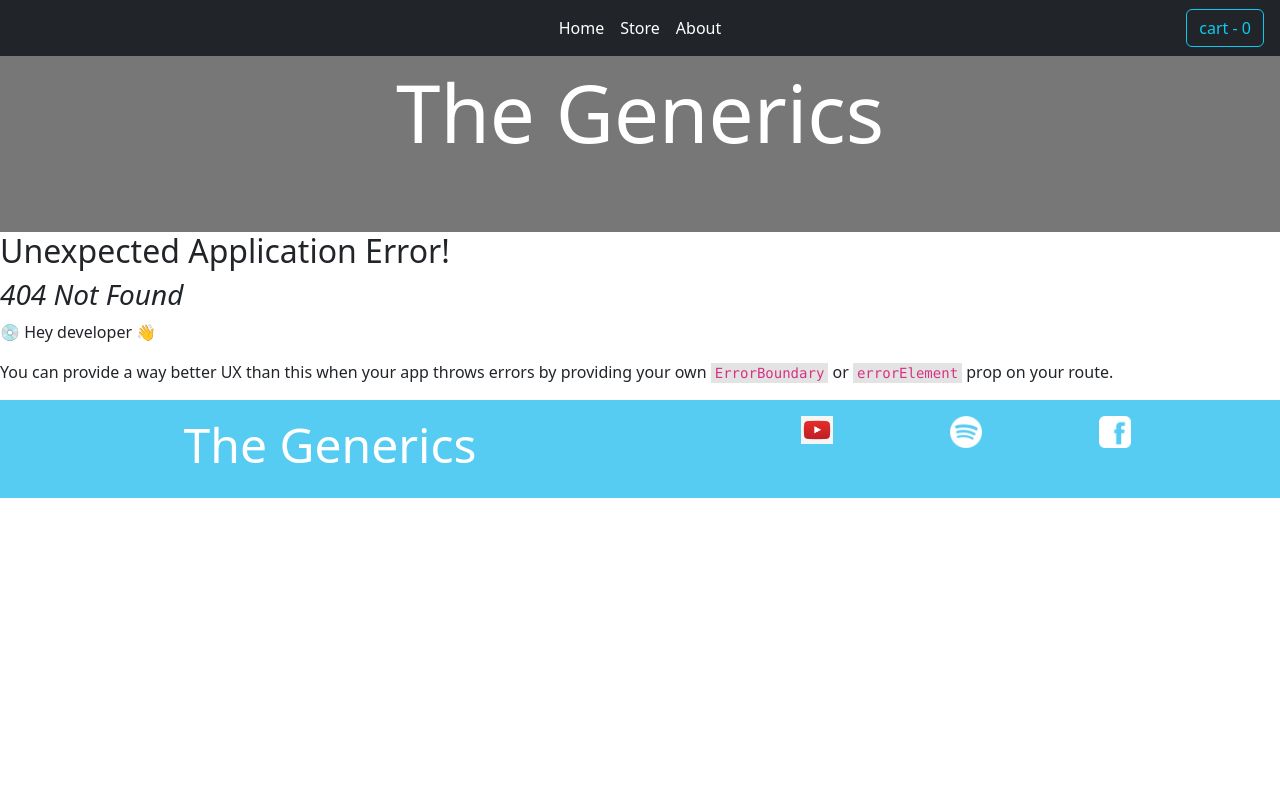
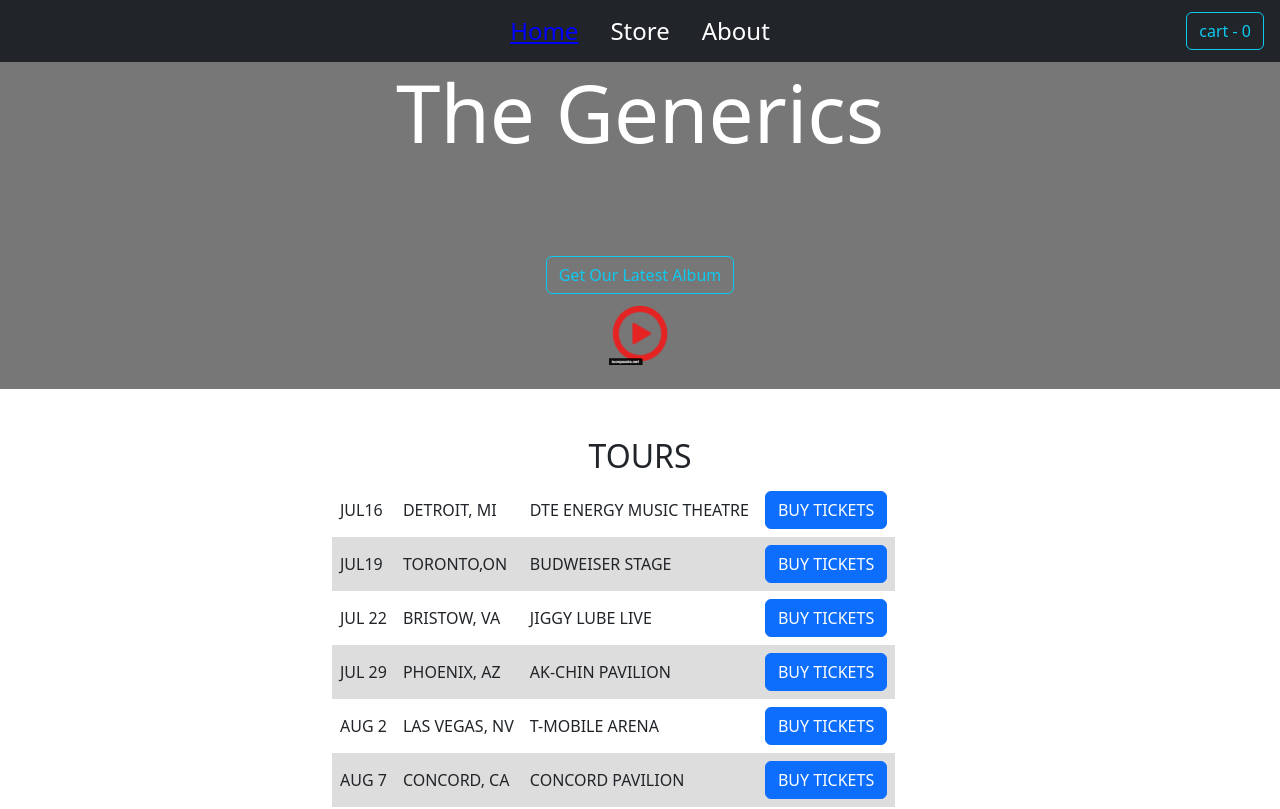
Before and after one commit to AbhiSingh0302/EcommerceBigProject, a React (Create React App) app: page /home in a window 1280 px wide. Before the commit this address had no page. Shown: the top 809 px of the page. Built offline with nearby package versions, Linux system fonts and the light colour scheme.

Commit message:
home page and NavLink

```diff
--- a/src/App.js
+++ b/src/App.js
@@ -9,6 +9,7 @@ import Footer from "./components/Footer";
 import { ContextProvider } from './stores/context';
 import { RouterProvider, createBrowserRouter } from 'react-router-dom';
 import About from './components/About';
+import Home from './components/Home';
 
 
 const productsArr = [
@@ -53,19 +54,20 @@ const merchArr = [
   },
 ]
 
-const router = createBrowserRouter([
-  {path: '/', element: <Products products={productsArr} merch={merchArr}/>},
-  {path: '/about', element: <About/>}
-])
 
 function App() {
   const [cartIsShown,setCartIsShown] = useState(false);
   const showCart = () => setCartIsShown(!cartIsShown);
 
+  const router = createBrowserRouter([
+    {path: '/', element: <><Header onShowCart={showCart}/><Products products={productsArr} merch={merchArr}/></>},
+    {path: '/about', element: <><Header onShowCart={showCart}/><About/></>},
+    {path: '/home', element: <><Header onShowCart={showCart}/><Home/></>}
+  ])
+
   return (
     <ContextProvider>
     {cartIsShown && <Cart/>}
-      <Header onShowCart={showCart}/>
       {/* <Products products={productsArr} merch={merchArr}/> */}
       <RouterProvider router={router}/>
       <Footer/>
--- a/src/components/Header.js
+++ b/src/components/Header.js
@@ -1,6 +1,7 @@
 import { Button, Navbar, Container, Nav } from "react-bootstrap";
 import { cartContext } from "../stores/context";
 import { useContext } from "react";
+import { NavLink } from "react-router-dom";
 
 const Header = props => {
   const ctx = useContext(cartContext);
@@ -10,9 +11,12 @@ const Header = props => {
       <Navbar bg="dark" data-bs-theme="dark" fixed="top">
         <Container className="justify-content-center">
           <Nav>
-            <Nav.Link href="#home" className="text-white">Home</Nav.Link>
+            {/* <Nav.Link href="#home" className="text-white">Home</Nav.Link>
             <Nav.Link href="#features" className="text-white">Store</Nav.Link>
-            <Nav.Link href="#pricing" className="text-white">About</Nav.Link>
+            <Nav.Link href="#pricing" className="text-white">About</Nav.Link> */}
+            <NavLink to="/home" style={({isActive}) => ({textDecoration: isActive ? "underline" : "none", color: isActive ? 'blue' : "white", margin: "5px 1rem", fontSize: "1.5rem"})} end>Home</NavLink>
+            <NavLink to="/" style={({isActive}) => ({textDecoration: isActive ? "underline" : "none", color: isActive ? 'blue' : "white", margin: "5px 1rem", fontSize: "1.5rem"})} end>Store</NavLink>
+            <NavLink to="/about" style={({isActive}) => ({textDecoration: isActive ? "underline" : "none", color: isActive ? 'blue' : "white", margin: "5px 1rem", fontSize: "1.5rem"})} end>About</NavLink>
           </Nav>
           <Button variant="outline-info" style={{ position: 'absolute', right: '1rem' }} onClick={props.onShowCart}>cart - <span>{ctx.total}</span></Button>
         </Container>
--- /dev/null
+++ b/src/components/Home.js
@@ -0,0 +1,58 @@
+import { Button, Container } from "react-bootstrap";
+import playImg from '../assets/free-play-button-icon-4211-thumb.png';
+
+const Home = props => {
+    return <>
+    <Container fluid className="text-center py-4" style={{backgroundColor: "#777"}}>
+        <div className="text-center mb-2">
+    <Button variant="outline-info">Get Our Latest Album</Button>
+        </div>
+        <img src={playImg} alt="play" style={{width: "5%"}}/>
+    </Container>
+    <Container className="w-50 justify-content-center my-5">
+        <h2 className="text-center mb-2">TOURS</h2>
+        <table className="text-center">
+            <tbody>
+                <tr>
+                    <td>JUL16</td>
+                    <td>DETROIT, MI</td>
+                    <td>DTE ENERGY MUSIC THEATRE</td>
+                    <td><Button>BUY TICKETS</Button></td>
+                </tr>
+                <tr>
+                    <td>JUL19</td>
+                    <td>TORONTO,ON</td>
+                    <td>BUDWEISER STAGE</td>
+                    <td><Button>BUY TICKETS</Button></td>
+                </tr>
+                <tr>
+                    <td>JUL 22</td>
+                    <td>BRISTOW, VA</td>
+                    <td>JIGGY LUBE LIVE</td>
+                    <td><Button>BUY TICKETS</Button></td>
+                </tr>
+                <tr>
+                    <td>JUL 29</td>
+                    <td>PHOENIX, AZ</td>
+                    <td>AK-CHIN PAVILION</td>
+                    <td><Button>BUY TICKETS</Button></td>
+                </tr>
+                <tr>
+                    <td>AUG 2</td>
+                    <td>LAS VEGAS, NV</td>
+                    <td>T-MOBILE ARENA</td>
+                    <td><Button>BUY TICKETS</Button></td>
+                </tr>
+                <tr>
+                    <td>AUG 7</td>
+                    <td>CONCORD, CA</td>
+                    <td>CONCORD PAVILION</td>
+                    <td><Button>BUY TICKETS</Button></td>
+                </tr>
+            </tbody>
+        </table>
+    </Container>
+    </>
+}
+
+export default Home;
```
Also changed, not shown: src/assets/free-play-button-icon-4211-thumb.png (added).
